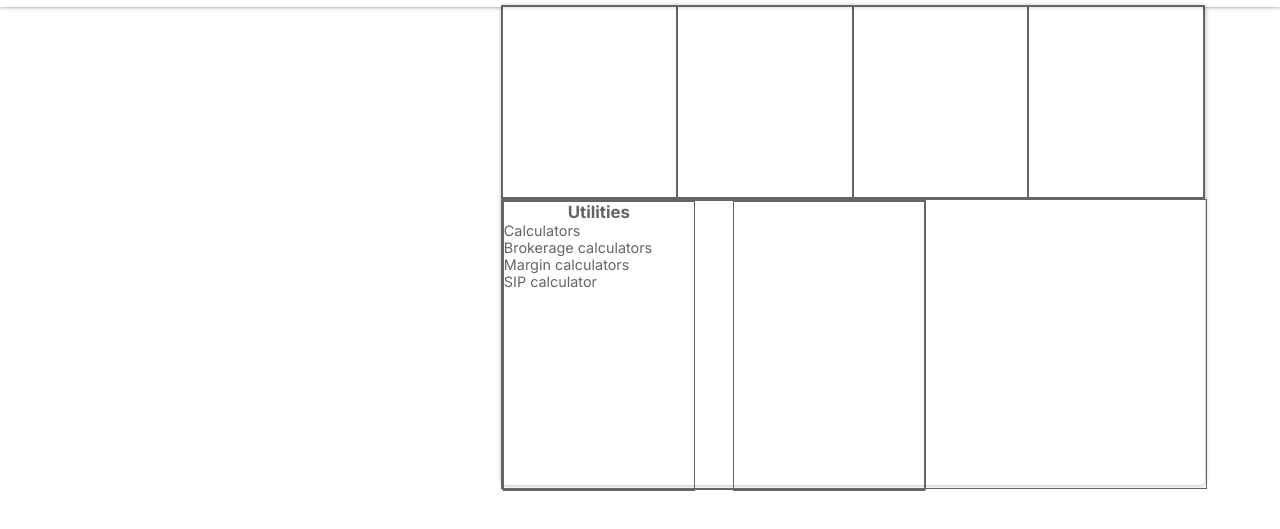
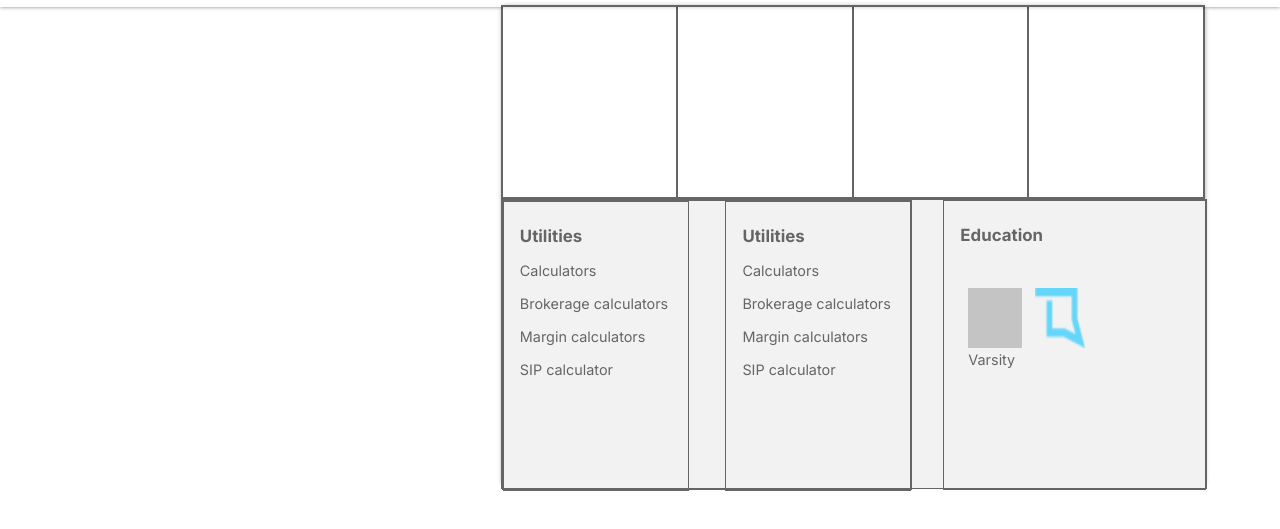
Before and after one commit to Krishn-10/Zerodha, a plain HTML site: page index.html in a window 1280 px wide. Shown: the part 65-594 px from the top of the page. Drawn offline with Linux system fonts and the light colour scheme; grey boxes are pictures that could not be loaded.

Commit message:
created and styled footer element

```diff
--- a/index.html
+++ b/index.html
@@ -47,11 +47,29 @@
                   <li><a href="">SIP calculator</a></li>
                 </ul>
               </div>
-              <div class="updates"></div>
+              <div class="updates">
+                <h3>Utilities</h3>
+                <ul>
+                  <li><a href="">Calculators</a></li>
+                  <li><a href="">Brokerage calculators</a></li>
+                  <li><a href="">Margin calculators</a></li>
+                  <li><a href="">SIP calculator</a></li>
+                </ul>
+              </div>
             </div>
             <div class="menu-footer-item2">
-              <!-- <h3>Education</h3> -->
-              <div class="menu-footer-item2-1"></div>
+              <div class="menu-footer-item2-1">
+                <h3>Education</h3>
+              </div>
+              <div class="menu-footer-item2-2">
+                <div class="image-1">
+                  <img src="https://zerodha.com/static/images/products/varsity.png" alt="">
+                  <p>Varsity</p>
+                </div>
+                <div class="image-2">
+                  <img src="tqna.png" alt="">
+                </div>
+              </div>
             </div>
           </div>
         </div>
--- a/style.css
+++ b/style.css
@@ -97,11 +97,13 @@ a{
   display: flex;
   width: 100%;
   border: 1px solid black;
+  justify-content: space-between;
+  background-color: rgb(236, 234, 234);
 }
 .menu-footer-item1{
   height: 60%;
   display: flex;
-  width: 60%;
+  width: 58%;
   height: 100%;
   border: 1px solid black;
   justify-content: space-between;
@@ -112,7 +114,40 @@ a{
   border: 1px solid black;
   /* text-align: ; */
 }
-.utilities h3{
-  text-align: center;
-  margin: ;
+.utilities h3, .updates h3, .menu-footer-item2 h3{
+  /* text-align: center; */
+  margin: 1.5rem 0 1rem 1rem;
 }
+.utilities ul li, .updates ul li{
+  /* text-align: center; */
+  margin: 1rem 0 0 1rem;
+}
+.menu-footer-item2{
+  width: 37%;
+  height: 100%;
+}
+.menu-footer-item2{
+  display: flex;
+  border: 1px solid black;
+  flex-direction: column;
+}
+.menu-footer-item1-1, .menu-footer-item1-2{
+  border: 1px solid black;
+
+}
+.menu-footer-item2-1{
+  height: 30%;
+
+}
+.menu-footer-item2-2{
+  width: 50%;
+  height: 70%;
+  display: flex;
+  justify-content: space-between;
+  padding-left: 1.5rem;
+  /* align-items: center; */
+}
+.menu-footer-item2 img{
+  height: 30%;
+  width: 80%;
+}
```
Also changed, not shown: coin.svg (added), console.svg (added), kite-connect.svg (added), kite-logo.svg (added), landing.png (added), tqna.png (added), varsity.png (added).
